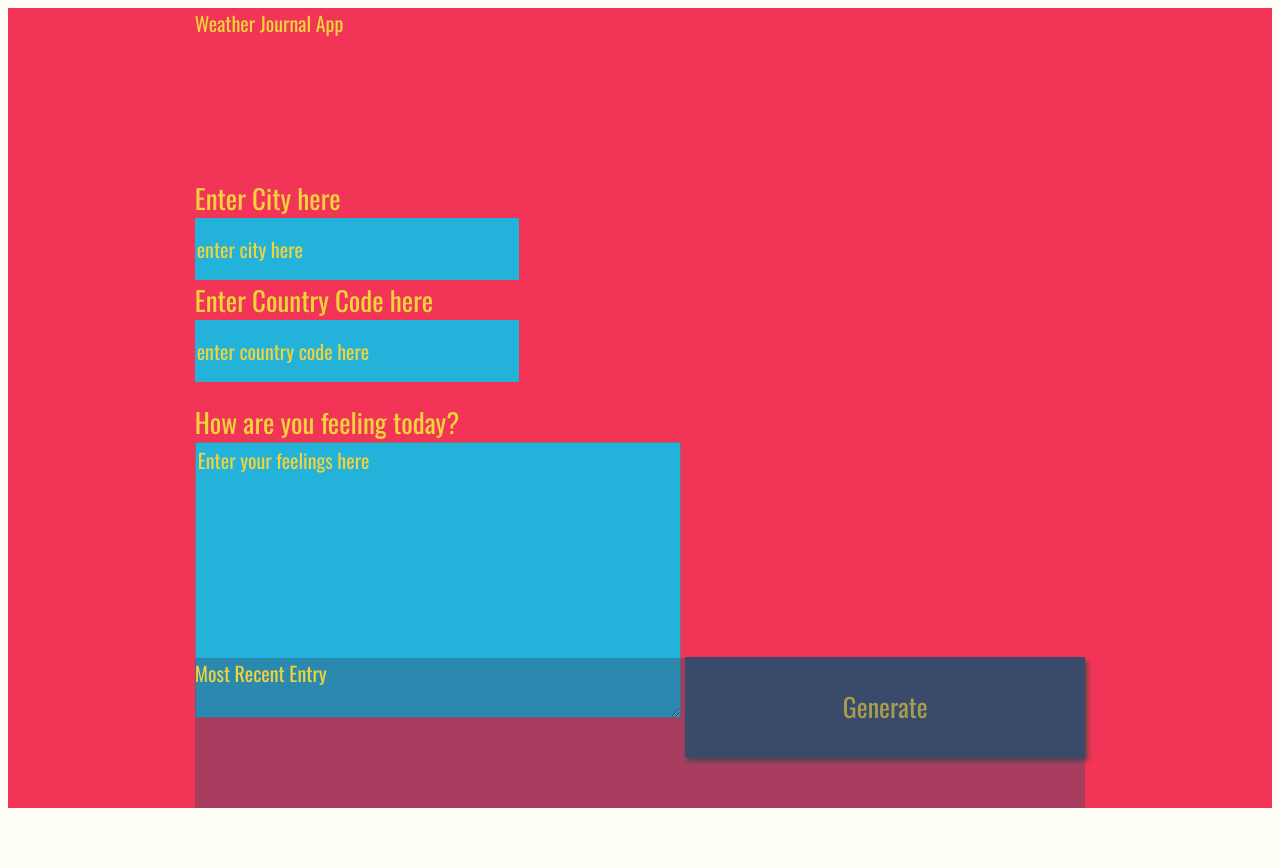
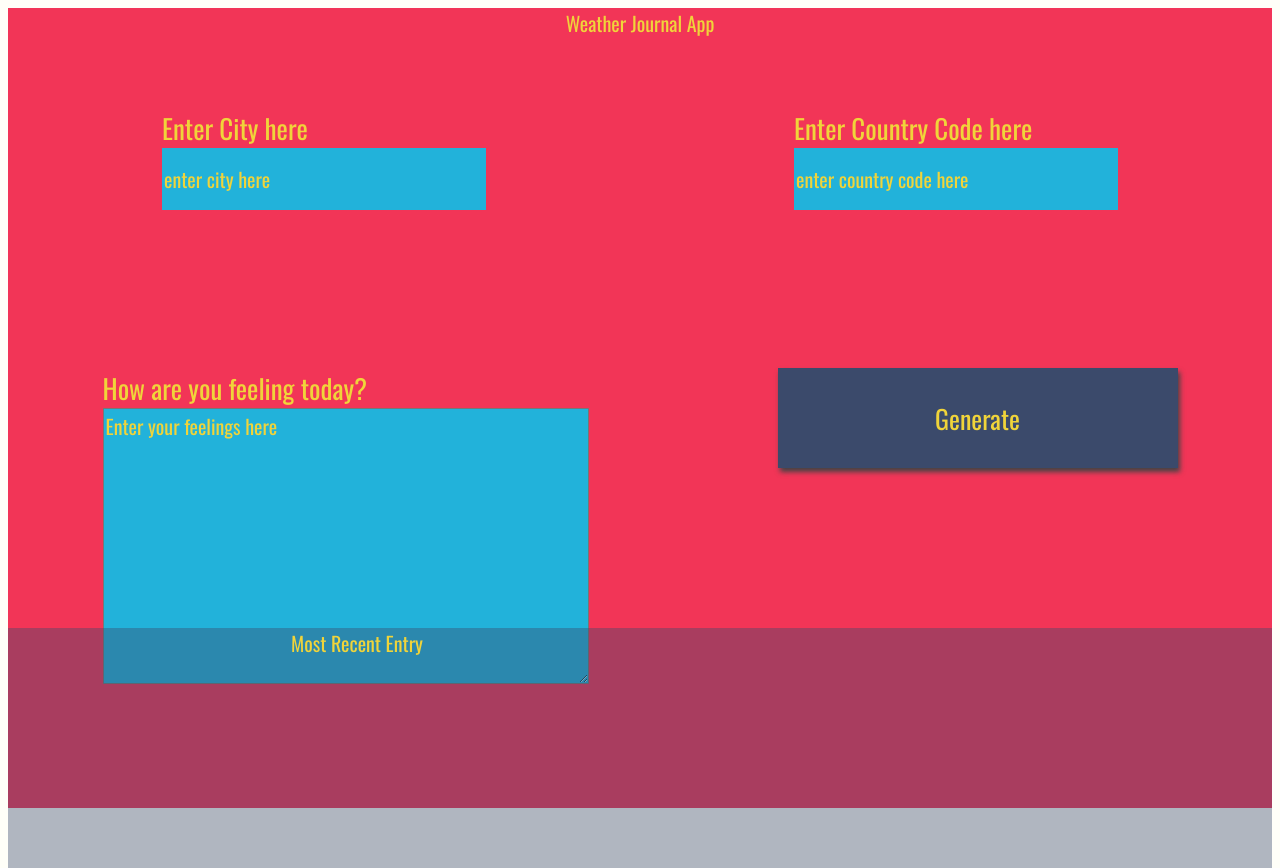
Before and after one commit to s-heim-dev/weather-journal, a website: page website/index.html in a window 1280 px wide. Before the commit the page ends 816 px from the top, so only its background shows below. Drawn offline with nearby package versions, Linux system fonts and the light colour scheme; a web font is replaced by a local one.

Commit message:
fixed layout

```diff
--- a/website/index.html
+++ b/website/index.html
@@ -10,11 +10,11 @@
 
     <body>
         <main id="app">
-            <div class="holder headline">
+            <div id="headline" class="holder">
                 Weather Journal App
             </div>
 
-            <div class="holder location">
+            <div id="location" class="holder">
                 <div>
                     <label for="city">Enter City here</label>
                     <input type="text" id="city" placeholder="enter city here">
@@ -25,13 +25,18 @@
                 </div>
             </div>
 
-            <div class="holder feel">
-                <label for="feelings">How are you feeling today?</label>
-                <textarea class="myInput" id="feelings" placeholder="Enter your feelings here" rows="9" cols="50"></textarea>
-                <button id="generate"> Generate </button>
+            <div id="feel" class="holder">
+                <div>
+                    <label for="feelings">How are you feeling today?</label>
+                    <textarea class="myInput" id="feelings" placeholder="Enter your feelings here" rows="9" cols="50"></textarea>
+
+                </div>
+                <div>
+                    <button id="generate"> Generate </button>
+                </div>
             </div>
 
-            <div class="holder entry">
+            <div id="entry" class="holder">
                 <div class="title">Most Recent Entry</div>
                 <div id="entryHolder">
                     <div id="date"></div>
--- a/website/style.css
+++ b/website/style.css
@@ -6,7 +6,13 @@ body {
 #app {
     display: grid;
     grid-auto-rows: minmax(150px, auto);
-    /* grid-template-columns:  */
+    grid-template-columns: 100%;
+    grid-template-rows: 10% 30% 30% 30%;
+    grid-template-areas:
+    "hd"
+    "loc"
+    "feel"
+    "ent";
     height:100vh;
     background: #f23557;
     color: #f0d43a;
@@ -17,35 +23,32 @@ body {
 }
 
 .holder {
-
+    display: flex;
+    flex-flow: row nowrap;
+    justify-content: space-around;
+    align-items: stretch;
 }
 
-.entry {
-    background: rgba(59, 74, 107, .4);
+.holder > div {
+    display: inline-block;
+    width: fit-content;
 }
 
-#entryHolder {
-
+#headline {
+    grid-area: "hd";
 }
 
-#date {
-
+#location {
+    grid-area: "loc";
 }
 
-#temp {
-
+#feel {
+    grid-area: "feel";
 }
 
-#content {
-
-}
-
-.headline {
-
-}
-
-.title {
-
+#entry {
+    grid-area: "ent";
+    background: rgba(59, 74, 107, .4);
 }
 
 /*  Basic Styling To Override Default For Basic HTML Elements */
@@ -63,6 +66,10 @@ input {
     font-size: 20px;
     font-family: 'Oswald', sans-serif;
     border: none;
+}
+
+label {
+    width: fit-content;
 }
 
 button {
```
